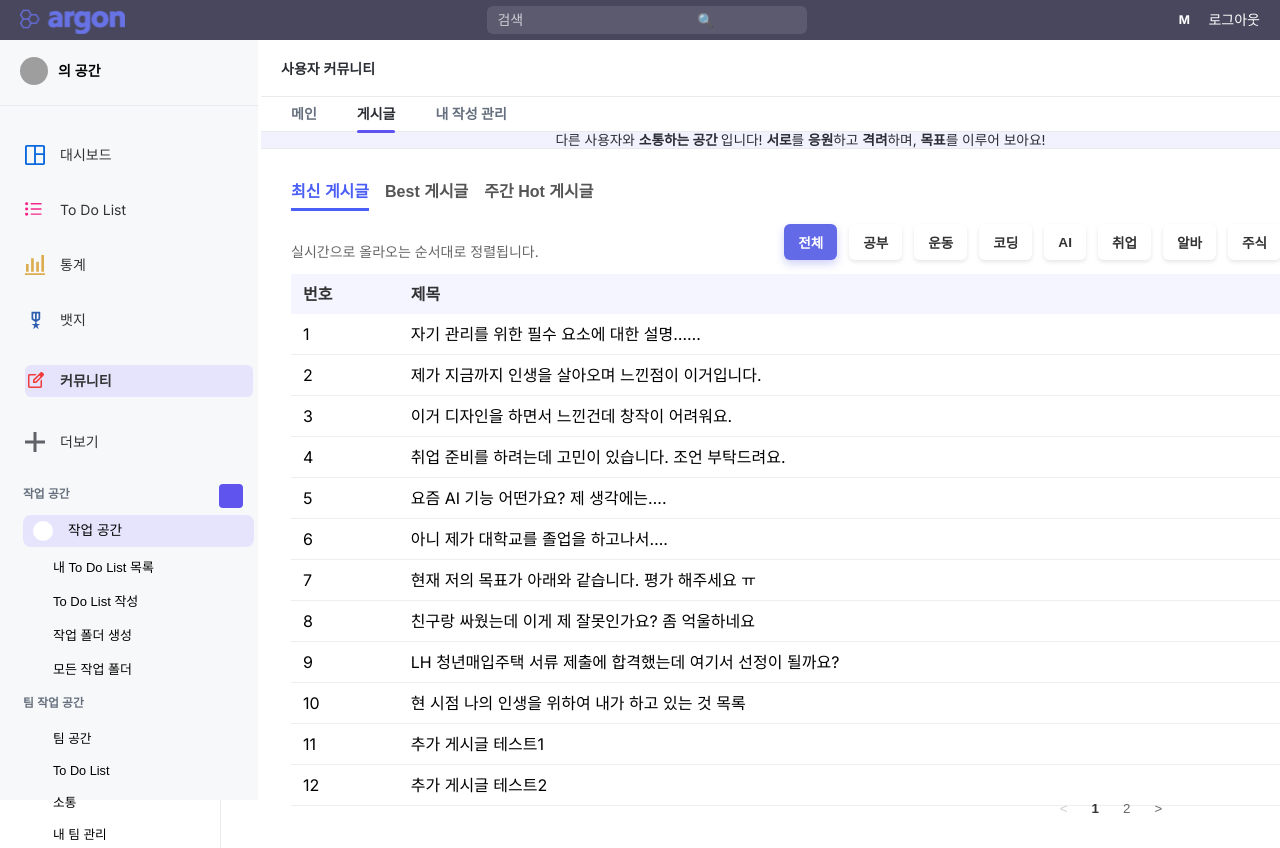
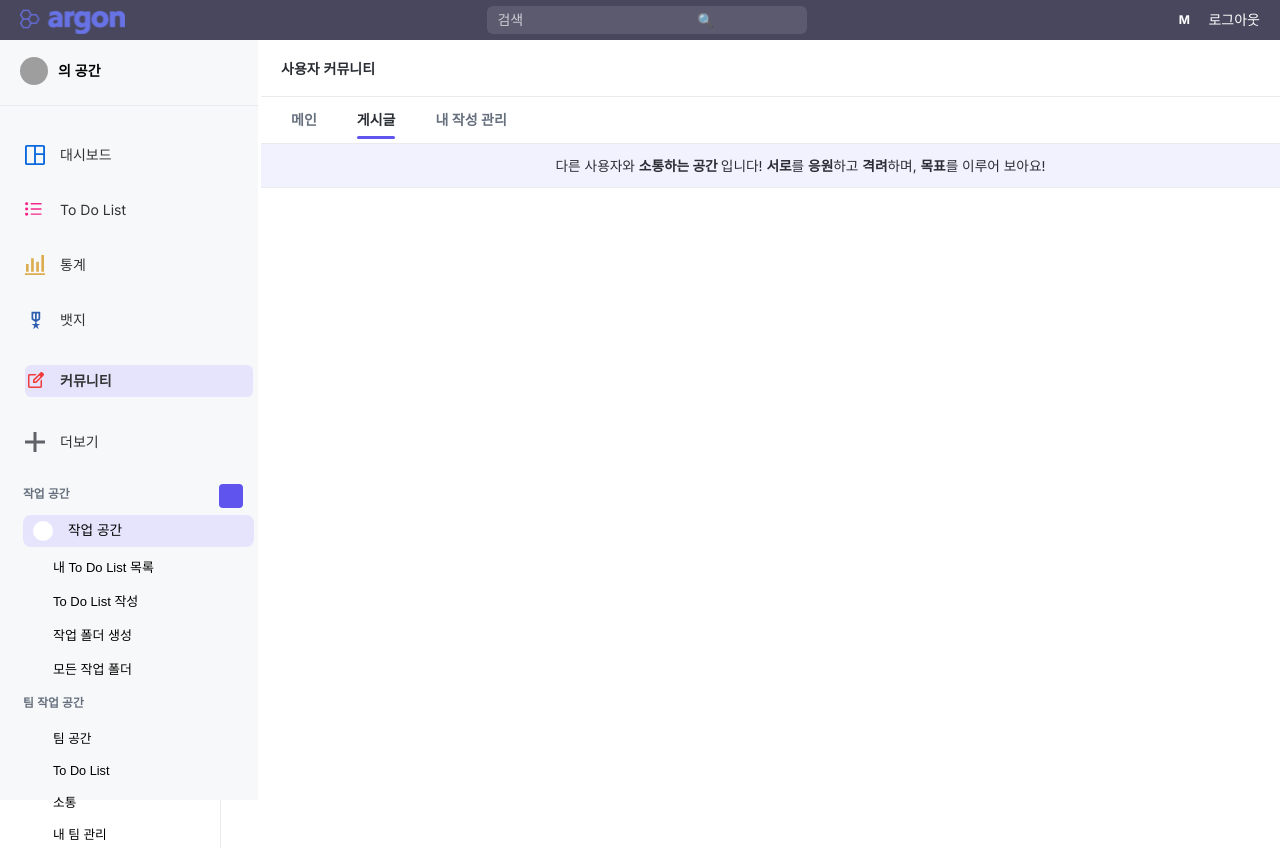
Before and after one commit to SungWookkk/FTT_frontend, a React (Create React App) app: page /community/board/1 in a window 1280 px wide. Built offline with nearby package versions, Linux system fonts and the light colour scheme; grey boxes are pictures that could not be loaded.

Commit message:
4/25 feat: [커뮤니티] Onclick로 게시물 상세 페이지 페이지 추가
- /Board에서 게시글 클릭시 상세 페이지 이동 구현

```diff
--- a/src/App.js
+++ b/src/App.js
@@ -25,6 +25,7 @@ import { Client } from "@stomp/stompjs";
 import CommunityPage from "./components/community/CommunityPage";
 import CommunityBoardPage from "./components/community/CommunityBoardPage";
 import CommunityMyPage from "./components/community/CommunityMyPage";
+import CommunityDetailPage from "./components/community/CommunityDetailPage";
 
 function PresenceManager() {
     const { auth, updatePresence } = useAuth();
@@ -94,8 +95,9 @@ const App = () => {
 
                         {/*커뮤니티 관련*/}
                         <Route exact path="/community" component={CommunityPage}/>
-                        <Route path="/community/board" component={CommunityBoardPage}/>
+                        <Route exact path="/community/board" component={CommunityBoardPage}/>
                         <Route path="/community/my-page" component={CommunityMyPage}/>
+                        <Route path="/community/board/:no" component={CommunityDetailPage}/>
                         {/*TodoList 관련*/}
                         <Route exact path="/todo" component={TodoList}/>
                         <Route path="/todo/write" component={TodoListWritePage}/>
--- a/src/components/community/CommunityBoardContentPage.js
+++ b/src/components/community/CommunityBoardContentPage.js
@@ -1,6 +1,6 @@
 import React, { useState } from 'react';
 import '../community/css/CommunityBoardContentPage.css';
-import {NavLink} from "react-router-dom";
+import {NavLink, useHistory} from "react-router-dom";
 
 const sampleRows = [
     { no: 1, title: '자기 관리를 위한 필수 요소에 대한 설명……', date: '2024.12.27', views: 58372, likes: 175, dislikes: 46, category: '공부' },
@@ -24,7 +24,7 @@ function CommunityBoardContentPage() {
     const [currentPage, setCurrentPage] = useState(1);
     const categories = ['전체','공부','운동','코딩','AI','취업','알바','주식'];
     const [currentCategory, setCurrentCategory] = useState('전체');
-
+    const history = useHistory();
 
 
     // 탭에 따라 정렬된 데이터
@@ -52,6 +52,10 @@ function CommunityBoardContentPage() {
     const goPrev = () => setCurrentPage(p => Math.max(1, p - 1));
     const goNext = () => setCurrentPage(p => Math.min(totalPages, p + 1));
 
+    // row 클릭 핸들러
+    const onRowClick = (no) => {
+       history.push(`/community/board/${no}`);
+    };
 
     return (
         <div className="dashboard-content">
@@ -163,7 +167,9 @@ function CommunityBoardContentPage() {
                         </tr></thead>
                         <tbody>
                          {visibleRows.map(row => (
-                             <tr key={row.no}>
+                             <tr key={row.no}
+                                 className="clickable-row"
+                                 onClick={() => onRowClick(row.no)}>
                                  <td>{row.no}</td>
                                  <td className="title-cell">{row.title}</td>
                                  <td>{row.date}</td>
--- /dev/null
+++ b/src/components/community/CommunityDetailContentPage.js
@@ -0,0 +1,63 @@
+import {NavLink} from "react-router-dom";
+import React from "react";
+
+function CommunityDetailContentPage() {
+    return(
+        <div className="dashboard-content">
+            {/* 작업공간 헤더 */}
+            <div className="dashboard-header">
+                <div className="dashboard-title">
+                    <span className="title-text">사용자 커뮤니티</span>
+                </div>
+            </div>
+
+            {/* 목록 선택 탭 */}
+            <div className="list-tap">
+                <div className="list-tab-container">
+                    <NavLink
+                        to="/community"
+                        exact
+                        className="tab-item"
+                        activeClassName="active"
+                    >
+                        메인
+                    </NavLink>
+
+                    <NavLink
+                        to="/community/board"
+                        className="tab-item"
+                        activeClassName="active"
+                    >
+                        게시글
+                    </NavLink>
+
+                    <NavLink
+                        to="/community/my-page"
+                        className="tab-item"
+                        activeClassName="active"
+                    >
+                        내 작성 관리
+                    </NavLink>
+                </div>
+            </div>
+
+            {/* 알림 배너 */}
+            <div className="alert-banner-todo">
+                <p className="alert-text-todo">
+                    <span className="normal-text">다른 사용자와 </span>
+                    <span className="highlight-text">소통하는 공간 </span>
+                    <span className="normal-text">입니다! </span>
+                    <span className="highlight-text">서로</span>
+                    <span className="normal-text">를 </span>
+                    <span className="highlight-text">응원</span>
+                    <span className="normal-text">하고 </span>
+                    <span className="highlight-text">격려</span>
+                    <span className="normal-text">하며, </span>
+                    <span className="highlight-text">목표</span>
+                    <span className="normal-text">를 이루어 보아요! </span>
+                </p>
+            </div>
+        </div>
+    )
+}
+export default CommunityDetailContentPage;
--- /dev/null
+++ b/src/components/community/CommunityDetailPage.js
@@ -0,0 +1,16 @@
+import React from "react";
+import Sidebar from "../dashboard/Sidebar";
+import Header from "../dashboard/Header";
+import CommunityDetailContentPage from "./CommunityDetailContentPage";
+
+const CommunityDetailPage = () => {
+    return (
+        <div className="dashboard-wrapper">
+            <Header />
+            <Sidebar />
+            <CommunityDetailContentPage/>
+        </div>
+    );
+};
+
+export default CommunityDetailPage;
```
